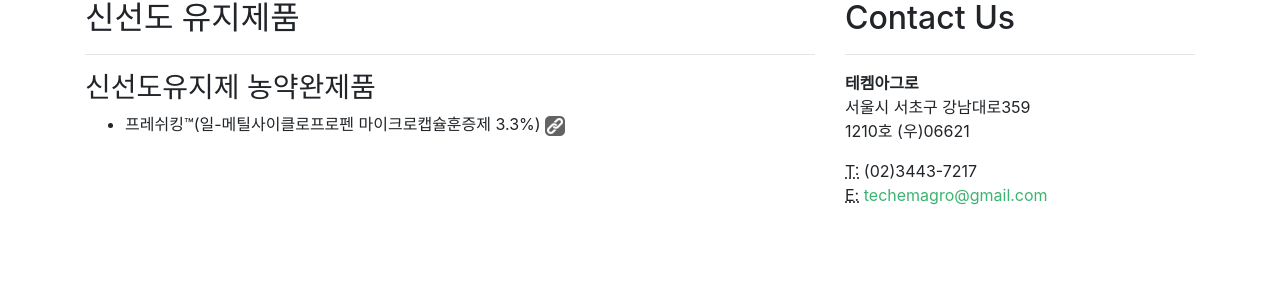
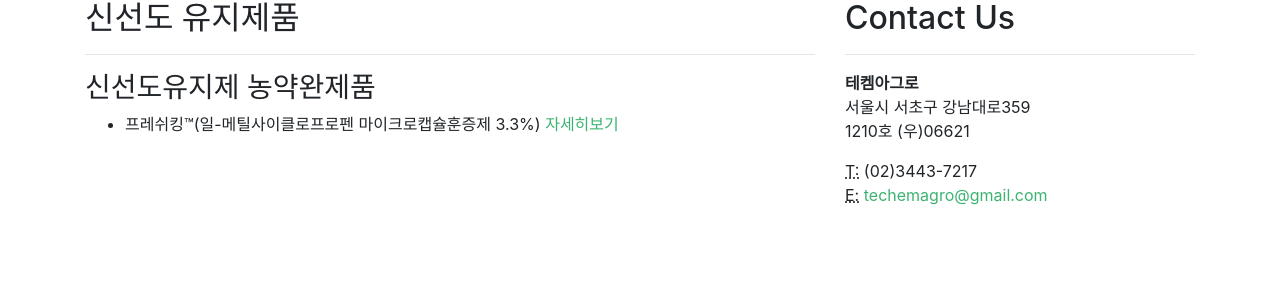
Before and after one commit to techemagro/techemagro.github.io, a Jekyll site: the page built from _pages/fresh.md, in a window 1280 px wide. Shown: the part 416-722 px from the top of the page. Built offline with Jekyll 4.4.1, drawn with Linux system fonts in a browser that asks for light colours.

Commit message:
Update fresh.md

```diff
--- a/_pages/fresh.md
+++ b/_pages/fresh.md
@@ -9,4 +9,4 @@
 <hr />
 
 ###  신선도유지제 농약완제품
-- 프레쉬킹&trade;(일-메틸사이클로프로펜 마이크로캡슐훈증제 3.3%) [![ㄷ등록정보](/assets/img/icon_link.png)](https://www.nihhs.go.kr/usr/farmer/selectPesticideList.do?pestiBrandName=%22%ED%94%84%EB%A0%88%EC%89%AC%ED%82%B9%22 "국립원예특작과학원 홈페이지"){:target="_blank" rel="noopener noreferrer nofollow"}
+- 프레쉬킹&trade;(일-메틸사이클로프로펜 마이크로캡슐훈증제 3.3%) [자세히보기](/freshking.md)
```
